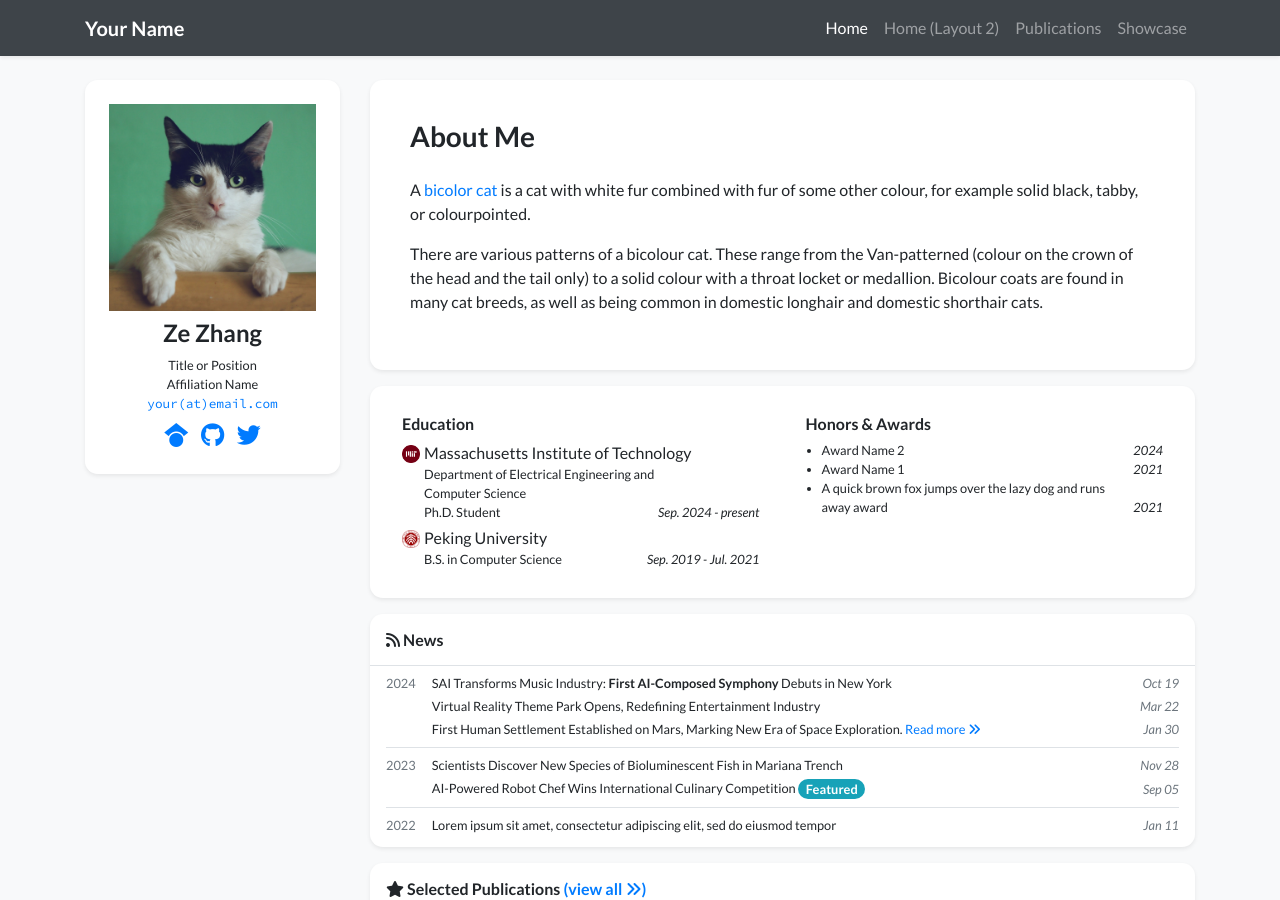
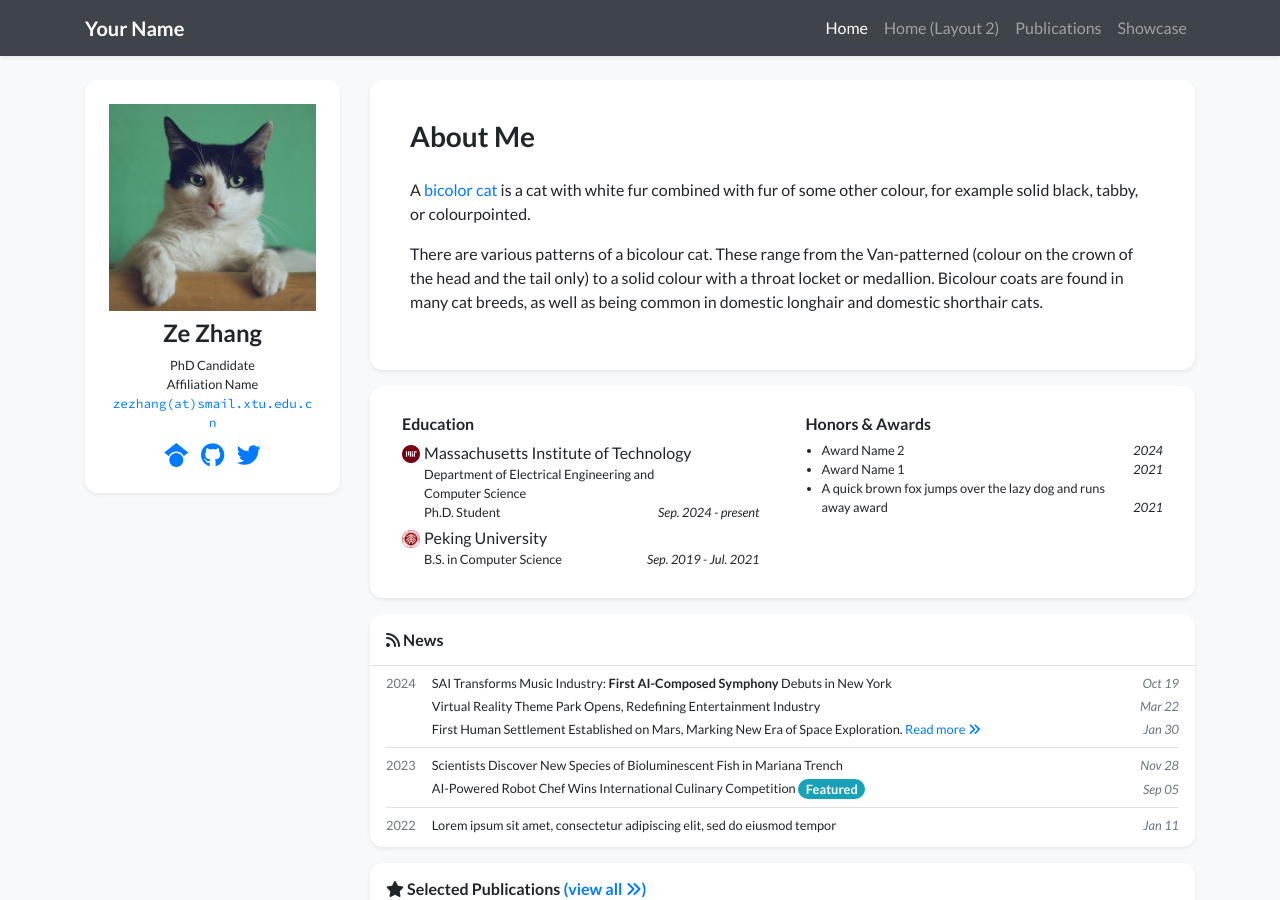
Before and after one commit to continuezoz/continuezoz.github.io, a Jekyll site: the page built from index.html, in a window 1280 px wide and 900 px high. Built offline with Jekyll 4.4.1, drawn with Linux system fonts in a browser that asks for light colours; nearby versions of some CDN libraries; a style sheet for code colours, icons or effects is not loaded.

Commit message:
Update profile.yml

```diff
--- a/_data/profile.yml
+++ b/_data/profile.yml
@@ -3,12 +3,12 @@ secondary_name: ""
 navbar_name: "Your Name"
 
 positions:
-- name: Title or Position
+- name: PhD Candidate
 - name: Affiliation Name
   logo: /assets/images/badges/MIT_Social_circle.png  # Logo is optional
 
 
-email: "your@email.com"
+email: "zezhang@smail.xtu.edu.cn"
 # cv_link: link-to-your-cv-file
 gscholar: xFmQpf4AAAAJ  # This is an example, replace it with your own Google Scholar ID
 github: your_github_id
```
